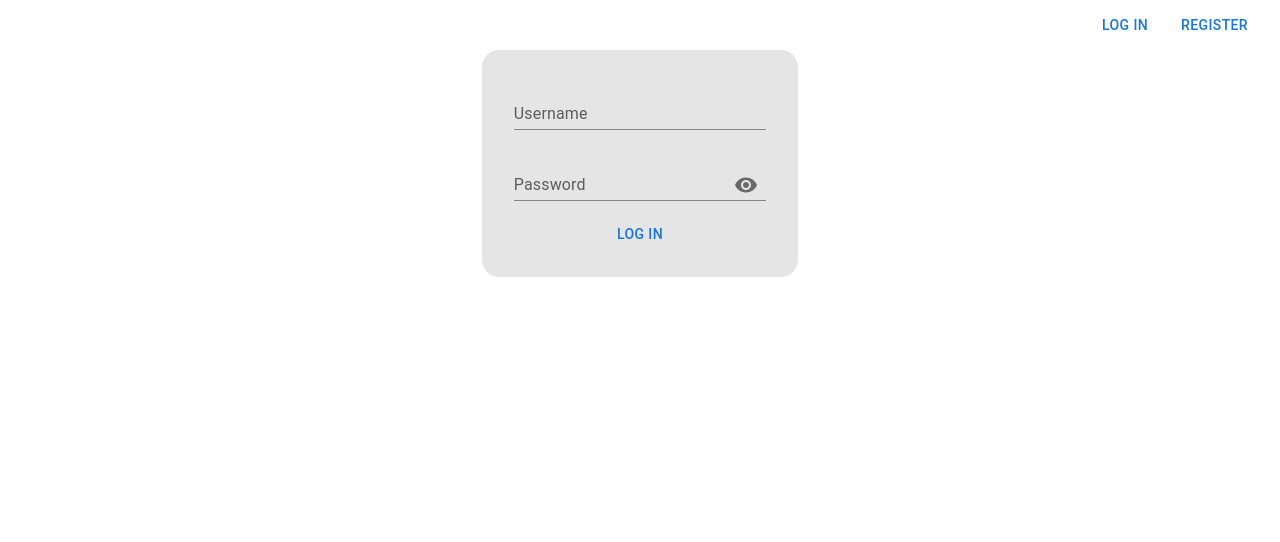
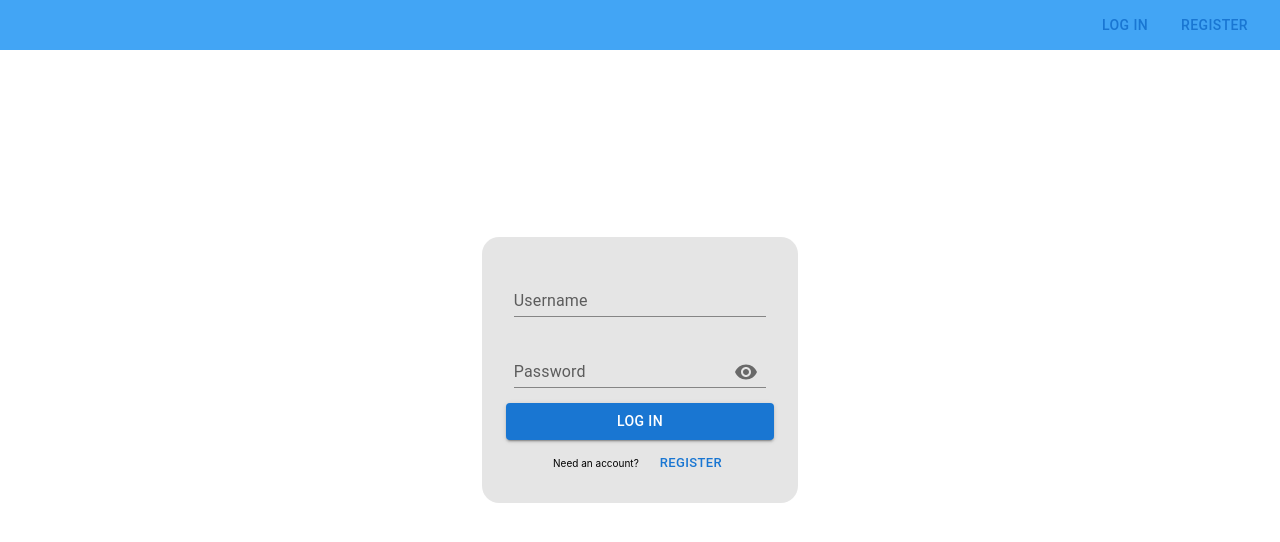
Before and after one commit to daZepelin/mern_login_boilerplate, a React (Create React App) app in the folder client/: page /login in a window 1280 px wide. Shown: the top 542 px of the page. Built offline with nearby package versions, Linux system fonts and the light colour scheme; no server answers.

Commit message:
tweak(client): user form style, animation

```diff
--- a/client/src/components/navbar/NavBar.tsx
+++ b/client/src/components/navbar/NavBar.tsx
@@ -10,6 +10,7 @@ const NavBar = () => {
   return (
     <Box
       sx={{
+        bgcolor: 'primary.light',
         display: "flex",
         alignItems: "center",
         justifyContent: "flex-end",
--- a/client/src/pages/user/UserFormContainer.tsx
+++ b/client/src/pages/user/UserFormContainer.tsx
@@ -1,12 +1,35 @@
-import { Box } from "@mui/material";
-import React from "react";
-import { Outlet } from "react-router-dom";
+import { Box, Slide } from "@mui/material";
+import { useContext, useEffect, useState } from "react";
+import { Outlet, useLocation, useNavigate } from "react-router-dom";
+import { LoggedInUserCtx } from "../../context/LoggedInUserCtx";
 
 const UserFormContainer = () => {
+  const { loggedInUser } = useContext(LoggedInUserCtx);
+  const [open, setOpen] = useState(false);
+  const location = useLocation();
+  const navigate = useNavigate();
+  useEffect(() => {
+    setOpen(false);
+    if (loggedInUser) return;
+    setTimeout(() => {
+      setOpen(true);
+    }, 170);
+    return () => {};
+  }, [loggedInUser, location]);
+
+  useEffect(() => {
+    if (loggedInUser) {
+      setOpen(false);
+      navigate("/");
+    }
+  }, [loggedInUser, navigate]);
+
   return (
+    <Slide in={open} direction="up">
       <div
         style={{
           width: "100%",
+          height: "80vh",
           display: "flex",
           alignItems: "center",
           justifyContent: "center",
@@ -24,6 +47,7 @@ const UserFormContainer = () => {
           <Outlet />
         </Box>
       </div>
+    </Slide>
   );
 };
 
--- a/client/src/pages/user/login/Login.tsx
+++ b/client/src/pages/user/login/Login.tsx
@@ -3,14 +3,16 @@ import { LoggedInUserCtx } from "../../../context/LoggedInUserCtx";
 import { ILoggedInUser } from "../../../typings/user";
 import { fetchApi } from "../../../utils/fetch";
 import PasswordField from "../../../components/PasswordField";
-import { FormControl, InputLabel, Input, Button } from "@mui/material";
+import { FormControl, InputLabel, Input, Button, Box } from "@mui/material";
+import { useNavigate } from "react-router-dom";
 
 const Login = () => {
-  const { loggedInUser, setLoggedInUser } = useContext(LoggedInUserCtx);
+  const { setLoggedInUser } = useContext(LoggedInUserCtx);
   const [formData, setFormData] = useState({
     username: "",
     password: "",
   });
+  const navigate = useNavigate();
 
   const handleChange = (e: React.ChangeEvent<HTMLInputElement>) => {
     setFormData({ ...formData, [e.target.name]: e.target.value });
@@ -59,8 +61,25 @@ const Login = () => {
           value={formData.password}
           handleChange={handleChange}
         />
-        <Button type="submit">Log In</Button>
+        <Button variant="contained" fullWidth type="submit">
+          Log In
+        </Button>
       </form>
+      <Box
+        sx={{
+          fontSize: "x-small",
+          display: "flex",
+          gap: 2,
+          alignItems: "center",
+          justifyContent: "center",
+          mt: 1,
+        }}
+      >
+        <Box component={"span"}>Need an account?</Box>
+        <Button size="small" onClick={() => navigate("/register")}>
+          Register
+        </Button>
+      </Box>
     </div>
   );
 };
--- a/client/src/pages/user/register/Register.tsx
+++ b/client/src/pages/user/register/Register.tsx
@@ -82,6 +82,10 @@ const Register = () => {
           id="register-confirm-password"
           handleChange={handleChange}
         />
+        <Button variant="contained" fullWidth type="submit">
+          Register
+        </Button>
+      </form>
       <Box
         sx={{
           fontSize: "x-small",
@@ -89,6 +93,7 @@ const Register = () => {
           gap: 2,
           alignItems: "center",
           justifyContent: "center",
+          mt: 1,
         }}
       >
         <Box component={"span"}>Already have an account?</Box>
@@ -96,8 +101,6 @@ const Register = () => {
           Log In
         </Button>
       </Box>
-        <Button type="submit">Register</Button>
-      </form>
     </div>
   );
 };
```
Lines whose indentation alone changed are shown as unchanged.
